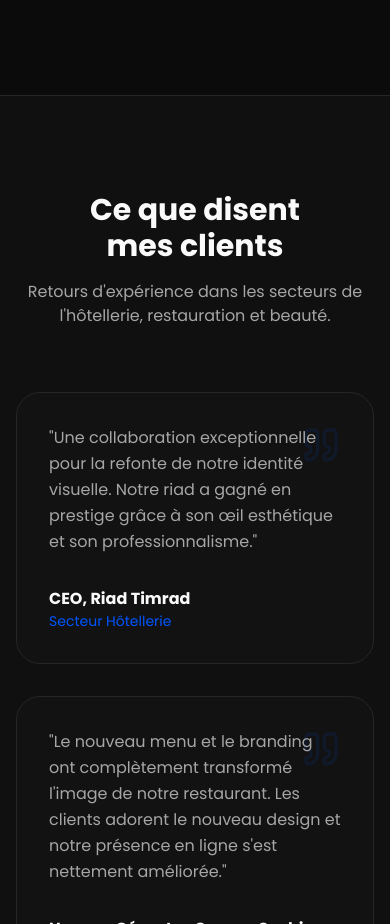
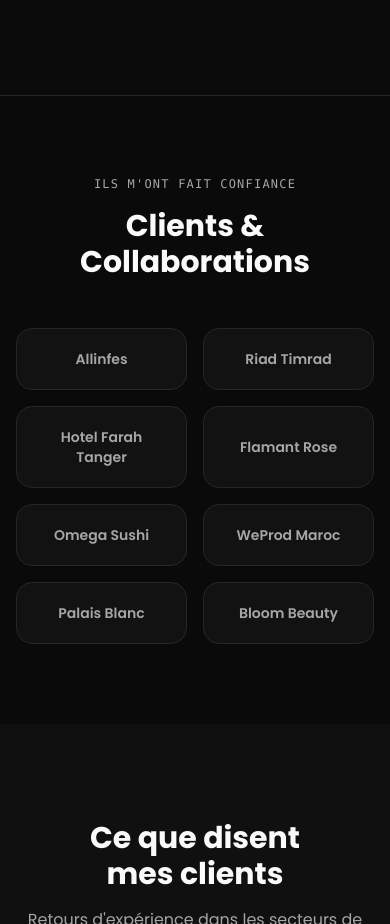
Before and after one commit to setti01/portfolio, a React (Vite) app in the folder apps/web/: page / in a window 390 px wide. Shown: the part 4147-5071 px from the top of the page. Built offline with nearby package versions, Linux system fonts and the light colour scheme; the HTML template or start-up script is replaced by a standard one.

Commit message:
add clients section

```diff
--- a/apps/web/src/pages/HomePage.jsx
+++ b/apps/web/src/pages/HomePage.jsx
@@ -255,6 +255,39 @@
           </div>
         </section>
 
+{/* 3.6 CLIENTS */}
+        <section className="py-20 bg-background">
+          <div className="container-custom">
+            <motion.div initial={{ opacity: 0, y: 20 }} whileInView={{ opacity: 1, y: 0 }} viewport={{ once: true }} className="text-center mb-12">
+              <p className="text-xs font-mono text-muted-foreground uppercase tracking-widest mb-4">Ils m'ont fait confiance</p>
+              <h2 className="text-3xl md:text-4xl font-bold">Clients & Collaborations</h2>
+            </motion.div>
+            <div className="grid grid-cols-2 md:grid-cols-3 lg:grid-cols-4 gap-4">
+              {[
+                'Allinfes',
+                'Riad Timrad',
+                'Hotel Farah Tanger',
+                'Flamant Rose',
+                'Omega Sushi',
+                'WeProd Maroc',
+                'Palais Blanc',
+                'Bloom Beauty',
+              ].map((client, i) => (
+                <motion.div
+                  key={i}
+                  initial={{ opacity: 0, y: 20 }}
+                  whileInView={{ opacity: 1, y: 0 }}
+                  viewport={{ once: true }}
+                  transition={{ delay: i * 0.05 }}
+                  className="bg-card border border-border rounded-2xl px-6 py-5 flex items-center justify-center text-center hover:border-primary/40 transition-all duration-300 group"
+                >
+                  <p className="font-semibold text-sm text-muted-foreground group-hover:text-foreground transition-colors duration-300">{client}</p>
+                </motion.div>
+              ))}
+            </div>
+          </div>
+        </section>
+
         {/* 4. TESTIMONIALS */}
         <section className="py-24 bg-secondary/30">
           <div className="container-custom">
```
